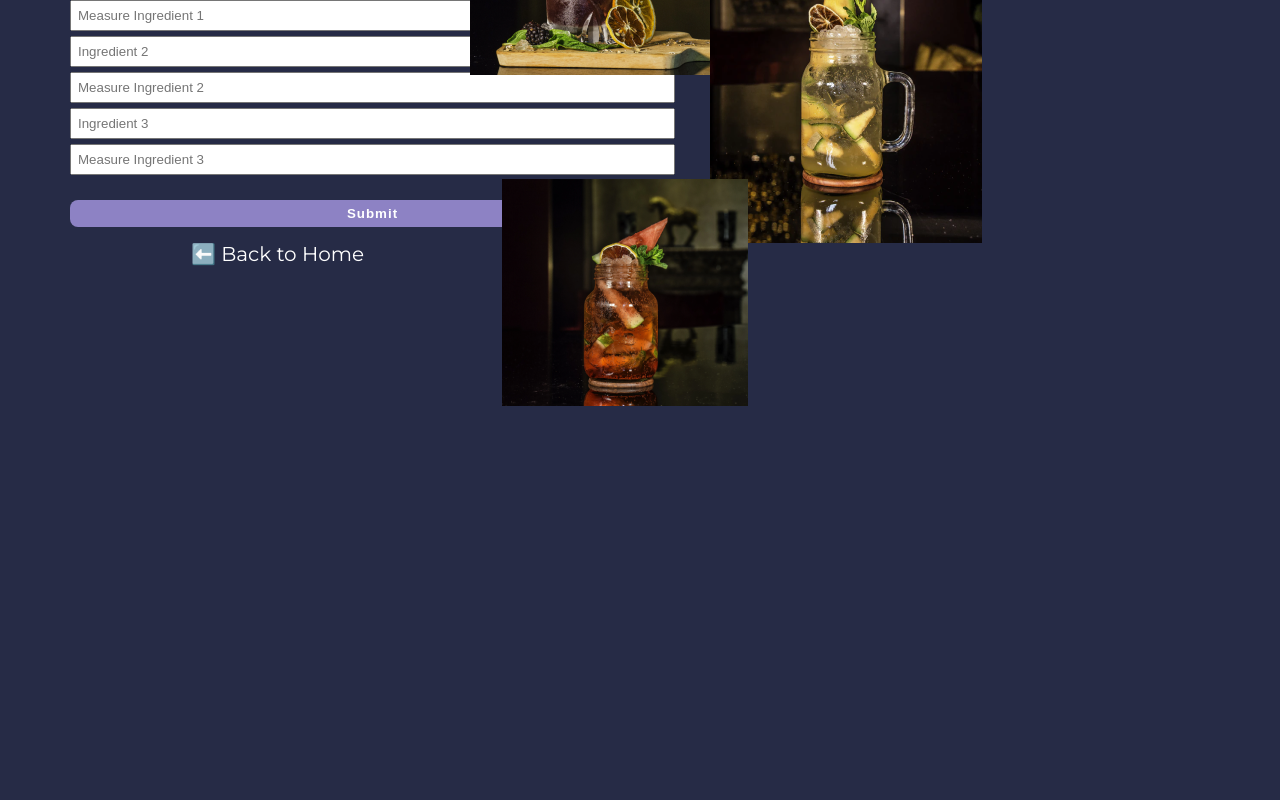
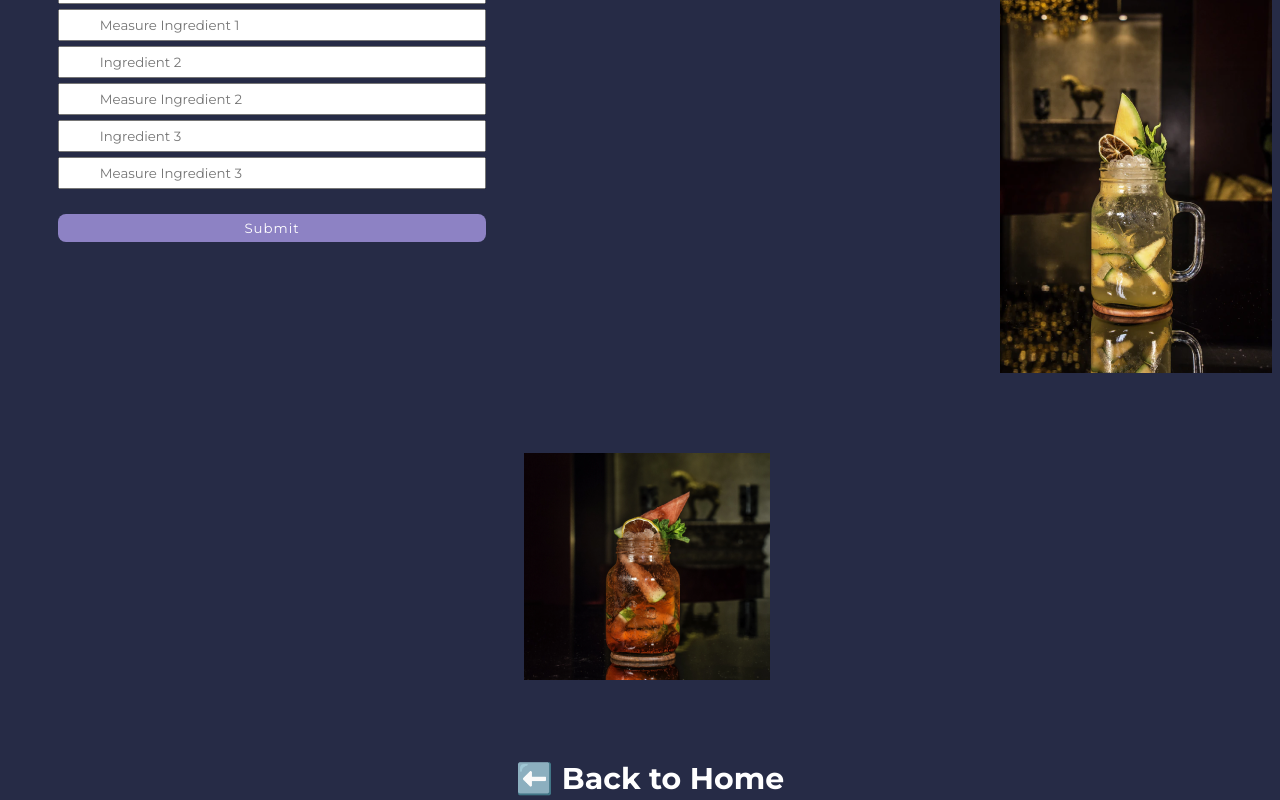
Before and after one commit to ingodinho/drinks_and_chill, a React (Create React App) app: page /addCocktail in a window 1280 px wide. Shown: the part 600-1400 px from the top of the page. Built offline with nearby package versions, Linux system fonts and the light colour scheme; a web font is replaced by a local one.

Commit message:
aktueller Stand

```diff
--- a/src/App.scss
+++ b/src/App.scss
@@ -24,6 +24,7 @@ body {
     background-color: var(--clr-main);
     font-family: var(--fnt-mont);
     color: #fff;
+    max-width: 1440px;
 }
 
 // =========================================================================
@@ -71,7 +72,7 @@ a {
 
     form div input,
     form div textarea {
-        width: 50%;
+        width: 85%;
     }
 }
 
--- a/src/pages/AddCocktail.js
+++ b/src/pages/AddCocktail.js
@@ -36,6 +36,7 @@ const AddCocktail = () => {
     return (
         <div className="addYourCocktail_container">
             <section className="addCocktailSection">
+                <article className="inputArticle">
                     <form onSubmit={handleSubmit}>
                         <div className="addName">
                             <input className="inputFeldAdd"
@@ -123,15 +124,17 @@ const AddCocktail = () => {
                             <input className="submitAdd" type="submit" value="Submit" />
                         </div>
                     </form>
-                <div className='goBackBttn'>
-                    <Link className="goBack" to="/"><span className='emojiPfeil'>⬅️ </span>Back to Home</Link>
-                </div>
+                </article>
+
                 <div className="divBilder">
                     <div className="div_img1"></div>
                     <div className="div_img2"></div>
                     <div className="div_img3"></div>
                 </div>
             </section >
+            <div className='goBackBttn'>
+                <span className='emojiPfeil'>⬅️ </span><Link className="goBack" to="/">Back to Home</Link>
+            </div>
         </div >
     )
 }
--- a/src/pages/AddCocktail.scss
+++ b/src/pages/AddCocktail.scss
@@ -1,7 +1,3 @@
-.addCocktailSection {
-    margin-left: 50px;
-}
-
 .addName {
     margin: 5px 0;
 }
@@ -53,48 +49,67 @@
     padding: 6px;
     letter-spacing: 1px;
     color: white;
+    background-color: #8D82C4;
+    font-family: 'Montserrat', sans-serif;
+}
+
+.submitAdd:hover {
+    box-shadow: 1px 1px 0px #8D82C4;
+    text-decoration: underline;
     font-weight: bold;
-    background-color: #8D82C4;
 }
 
 .inputFeldAdd {
-    padding: 6px;
+    padding-top: 6px;
+    padding-bottom: 6px;
+    padding-left: 40px;
+    padding-right: 40px;
+    font-family: 'Montserrat', sans-serif;
 }
 
 .goBackBttn {
     font-size: 20px;
-    margin-left: 10%;
-    margin-top: 15px;
+    text-align: center;
+    font-weight: bold;
+    font-size: 3rem;
+    font-family: 'Montserrat', sans-serif;
 }
+
 
 .goBack:hover {
     text-decoration: underline;
     text-shadow: 1px 1px 2px whitesmoke;
 }
 
-.emojiPfeil:hover {
-    text-decoration: none;
-    text-shadow: 1px 1px 2px #64819D;
+.inputArticle {
+    flex-basis: 40%;
+    text-align: center;
 }
 
 
+.addCocktailSection {
+    display: flex;
+    justify-content: space-between;
+}
+
+
+.divBilder {
+    justify-content: right;
+    flex-basis: 60%;
+}
+
 .div_img1 {
-    position: relative;
     content: url("../img/image\ 9.png");
-    left: 50vh;
-    top: -50vh;
+    padding-top: 60px;
 }
 
 .div_img2 {
-    position: relative;
     content: url("../img/image\ 10.png");
-    left: 80vh;
-    top: -80vh;
+    padding-left: 63%;
+    padding-bottom: 10vh;
 }
 
 .div_img3 {
-    position: relative;
     content: url("../img/image\ 11.png");
-    left: 54vh;
-    top: -88vh;
+    padding-bottom: 10vh;
 }
```
Lines whose indentation alone changed are shown as unchanged.
